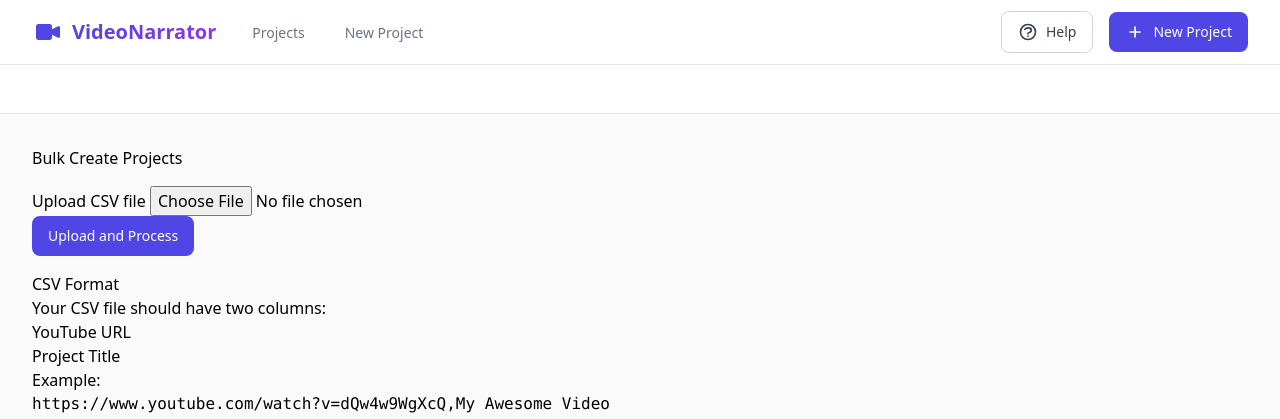
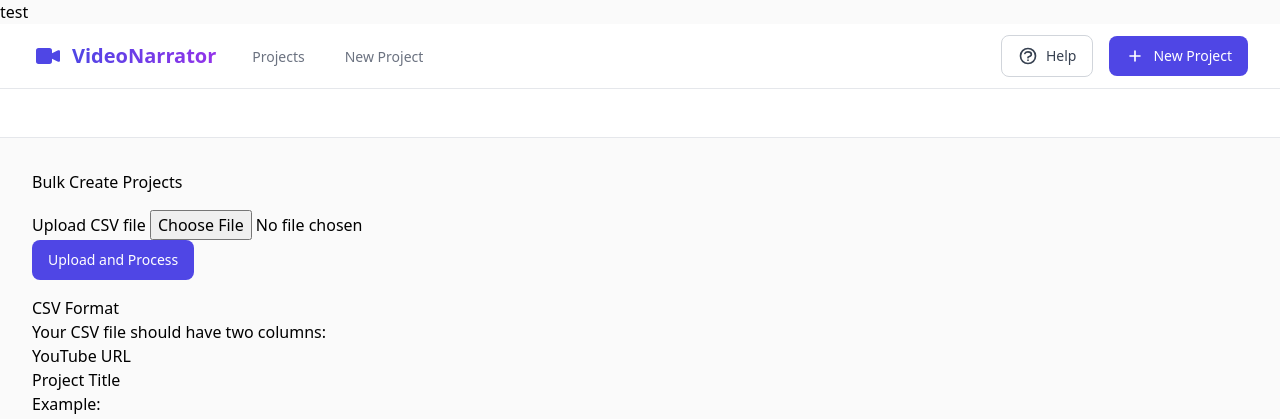
Before and after one commit to ananthcjayan12/youtube_narration, a Django app: page /bulk-create/ in a window 1280 px wide. Shown: the top 419 px of the page. Run offline with Django 4.2, Linux system fonts and the light colour scheme; parts of the project's set-up code (start-up, migrations or seed data) failed here and were passed over; some libraries are stand-ins or nearby versions; some web fonts are replaced.

Commit message:
done changes

```diff
--- a/docker-compose.yml
+++ b/docker-compose.yml
@@ -6,7 +6,6 @@
     command: gunicorn youtube_narration.wsgi:application --bind 0.0.0.0:8000
     volumes:
       - .:/app
-      - static_volume:/app/staticfiles
       - ./media:/app/media
       - ./data/youtube_narration:/app/data/
     ports:
--- a/narration_app/templates/base.html
+++ b/narration_app/templates/base.html
@@ -5,6 +5,7 @@
     <meta name="viewport" content="width=device-width, initial-scale=1.0">
     <title>{% block title %}VideoNarrator{% endblock %}</title>
     <script src="https://cdn.tailwindcss.com"></script>
+    <test>test</test>
     <link rel="stylesheet" href="https://rsms.me/inter/inter.css">
     <script>
         tailwind.config = {
```
